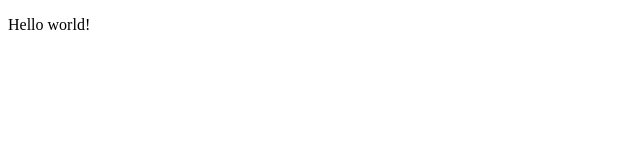
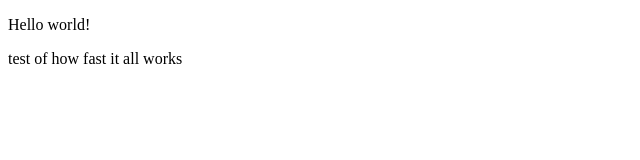
Before and after one commit to jakubgorsky/jakubgorsky.github.io, a plain HTML site: page index.html in a window 1280 px wide. Shown: the whole page, without its empty margins (0-640 px from the left). Drawn offline with Linux system fonts and the light colour scheme.

Commit message:
Added a line

```diff
--- a/index.html
+++ b/index.html
@@ -1,4 +1,5 @@
 <!DOCTYPE html>
 <body>
     <p>Hello world!</p>
+    <p>test of how fast it all works</p>
 </body>
```
